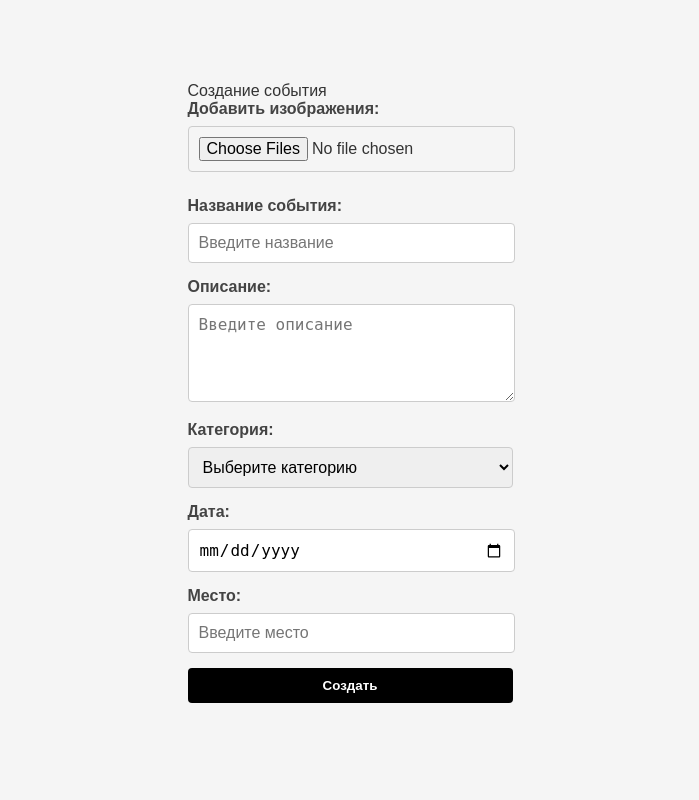
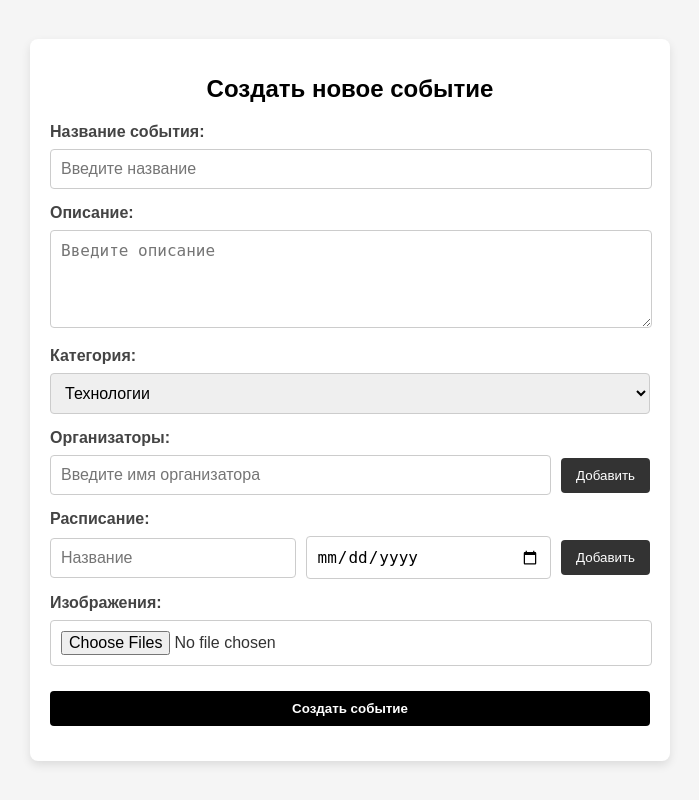
Before and after one commit to dench1ka/InnoHackathon-404_team-LunaMeet, a Django app: page /add-event in a window 1280 px wide. Shown: the whole page, without its empty margins (290-989 px from the left). Run offline with Django 5.2, Linux system fonts and the light colour scheme; data comes from the database, SQL or seed files in the repository; both versions use the stored data as it was before the commit; parts of the project's set-up code (start-up, migrations or seed data) failed here and were passed over.

Commit message:
add event api

```diff
--- a/LunaMeet/LunaMeetSite/static/css/add_event.css
+++ b/LunaMeet/LunaMeetSite/static/css/add_event.css
@@ -46,14 +46,13 @@ body {
   padding: 10px;
   font-size: 1rem;
   border: 1px solid #ccc;
-    resize: vertical;
   border-radius: 4px;
   transition: border-color 0.3s;
 }
 
 .form-group input,
 .form-group textarea{
-    width: calc(100% - 20px)
+  width: calc(100% - 20px);
 }
 
 .form-group input:focus,
--- a/LunaMeet/LunaMeetSite/templates/add_event.html
+++ b/LunaMeet/LunaMeetSite/templates/add_event.html
@@ -6,58 +6,60 @@
   <meta name="viewport" content="width=device-width, initial-scale=1.0">
   <title>Создание события</title>
   <link rel="stylesheet" href="{% static 'css/add_event.css' %}">
+  <link rel="stylesheet" href="{% static 'css/popup.css' %}">
 </head>
 <body>
-  <div class="form-container">
-    <div class="form-header">Создание события</div>
-    <div class="form-body">
+  <div class="container">
+    <header>
+      <h1>Создать новое событие</h1>
+    </header>
+    <main>
       <form id="eventForm">
+        {% csrf_token %}
         <div class="form-group">
-          <label for="images">Добавить изображения:</label>
-          <input type="file" id="images" accept="image/*" multiple>
+          <label for="eventName">Название события:</label>
+          <input type="text" id="eventName" name="name" placeholder="Введите название" required>
+        </div>
+        <div class="form-group">
+          <label for="eventDescription">Описание:</label>
+          <textarea id="eventDescription" name="description" rows="4" placeholder="Введите описание" required></textarea>
+        </div>
+        <div class="form-group">
+          <label for="eventCategory">Категория:</label>
+          <select id="eventCategory" name="category" required>
+            {% for category in categories %}
+              <option value="{{ category.id }}">{{ category.name }}</option>
+            {% endfor %}
+          </select>
+        </div>
+        <div class="form-group">
+          <label for="organizerInput">Организаторы:</label>
+          <div class="input-row">
+            <input type="text" id="organizerInput" placeholder="Введите имя организатора">
+            <button type="button" id="addOrganizer">Добавить</button>
+          </div>
+          <ul id="organizerList"></ul>
+        </div>
+        <div class="form-group">
+          <label>Расписание:</label>
+          <div class="input-row">
+            <input type="text" id="timecodName" placeholder="Название">
+            <input type="date" id="timecodDate">
+            <button type="button" id="addTimecod">Добавить</button>
+          </div>
+          <ul id="timecodList"></ul>
+        </div>
+        <div class="form-group">
+          <label for="images">Изображения:</label>
+          <input type="file" id="images" name="photos" accept="image/*" multiple>
           <div id="imagePreview"></div>
         </div>
         <div class="form-group">
-          <label for="eventName">Название события:</label>
-          <input type="text" id="eventName" placeholder="Введите название" required>
-        </div>
-        <div class="form-group">
-          <label for="eventDescription">Описание:</label>
-          <textarea id="eventDescription" rows="4" placeholder="Введите описание" required></textarea>
-        </div>
-        <div class="form-group">
-          <label for="eventCategory">Категория:</label>
-          <select id="eventCategory" required>
-            <option value="" disabled selected>Выберите категорию</option>
-            <option value="news">Новости и события</option>
-            <option value="techs">Технологии и инновации</option>
-            <option value="health">Здоровье и фитнесс</option>
-            <option value="hobbies">Хобби и увлечения</option>
-            <option value="literature">Книги и литература</option>
-            <option value="cinema">Кино и телевидение</option>
-            <option value="games">Игры</option>
-            <option value="education">Образование и карьера</option>
-            <option value="trips">Путешествия и отдых</option>
-            <option value="services">Сервисы</option>
-            <option value="social">Социальные вопросы</option>
-            <option value="other">Другое</option>
-          </select>
-        </div>
-        <div class="form-group">
-          <label for="eventDate">Дата:</label>
-          <input type="date" id="eventDate" required>
-        </div>
-        <div class="form-group">
-          <label for="eventPlace">Место:</label>
-          <input type="text" id="eventPlace" placeholder="Введите место" required>
-        </div>
-        <div class="form-group">
-          <button type="submit">Создать</button>
+          <button type="submit">Создать событие</button>
         </div>
       </form>
-    </div>
+    </main>
   </div>
-
-  {% comment %} <script src="{% static %}"></script> {% endcomment %}
+  <script src="{% static 'js/add_event.js' %}" ></script>
 </body>
 </html>
--- a/LunaMeet/LunaMeetSite/views.py
+++ b/LunaMeet/LunaMeetSite/views.py
@@ -139,7 +139,7 @@ def main_page(request):
 
 
 def show_add_event(request):
-    return render(request, "add_event.html")
+    return render(request, "add_event.html", {"categories": models.Category.objects.all()})
 
 
 @csrf_protect
@@ -208,6 +208,7 @@ def add_event(request):
         name = request.POST.get('name')
         description = request.POST.get('description')
         category = request.POST.get('category')
+        category = models.Category.objects.get(id=category)
 
         # Получаем массивы данных (организаторы и временные метки)
         organizers = request.POST.getlist('organizers[]')  # Список организаторов
@@ -223,11 +224,13 @@ def add_event(request):
             category=category
         )
 
+        event.save()
+
         # Добавляем организаторов
         for organizer_name in organizers:
             user = models.User.objects.filter(username=organizer_name).first()
             if user:
-                event.organizers.add(user)
+                models.Organizers.objects.create(event=event, user=user)
 
         # Добавляем временные метки
         for timecod in timecods:
@@ -248,7 +251,6 @@ def add_event(request):
 def get_user_by_username(request: HttpRequest):
     if request.method == 'GET':
         username = request.GET.get('username')
-        print(username)
 
         user = models.User.objects.filter(username=username).first()
 
```
Also changed, not shown: other parts of LunaMeet/LunaMeetSite/static/css/add_event.css (+0 -37 lines), LunaMeet/LunaMeetSite/admin.py (+45 -2 lines), LunaMeet/db.sqlite3 (deleted). Lines whose indentation alone changed are shown as unchanged.
